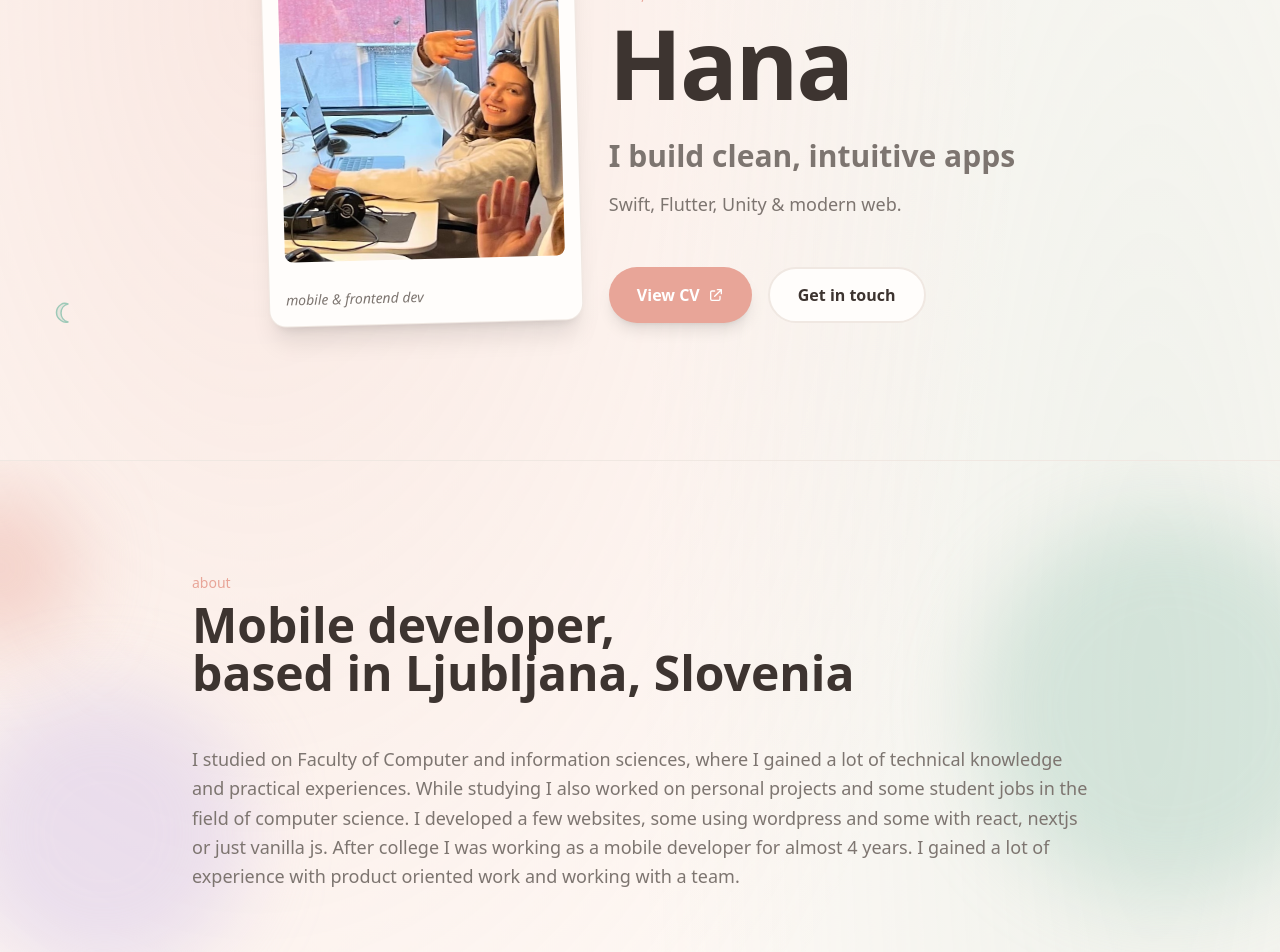
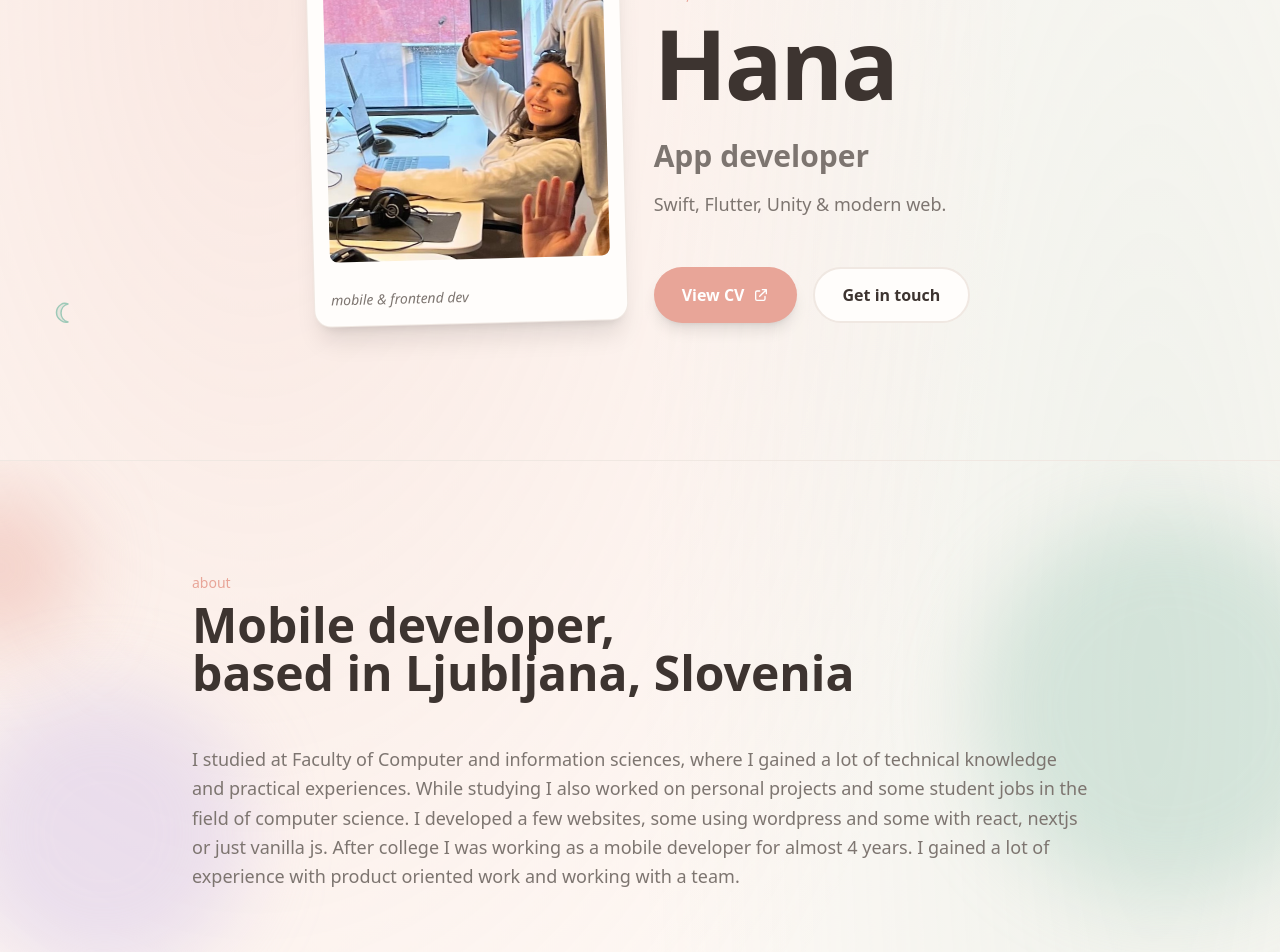
Before and after one commit to hanacurk/hana-dev, a Next.js app: page / in a window 1280 px wide. Shown: the part 340-1292 px from the top of the page. Built offline with nearby package versions, Linux system fonts and the light colour scheme; no server answers.

Commit message:
Fix text

```diff
--- a/app/page.tsx
+++ b/app/page.tsx
@@ -245,7 +245,7 @@ export default function Home() {
               Hana
             </h1>
             <p className="mt-4 font-display text-xl font-semibold text-[var(--muted)] sm:mt-6 sm:text-2xl lg:text-3xl">
-              I build clean, intuitive apps
+              App developer
             </p>
             <p className="mt-4 text-lg leading-relaxed text-[var(--muted)]">
               Swift, Flutter, Unity & modern web.
@@ -296,7 +296,7 @@ export default function Home() {
           </h2>
           <div className="mt-8 grid gap-8 sm:mt-12 sm:gap-12 ">
             <p className="text-lg leading-relaxed text-[var(--muted)]">
-            I studied on Faculty of Computer and information sciences, where I gained a lot of technical knowledge and practical experiences. While studying I also worked on personal projects and some student jobs in the field of computer science. I developed a few websites, some using wordpress and some with react, nextjs or just vanilla js. After college I was working as a mobile developer for almost 4 years. I gained a lot of experience with product oriented work and working with a team.
+            I studied at Faculty of Computer and information sciences, where I gained a lot of technical knowledge and practical experiences. While studying I also worked on personal projects and some student jobs in the field of computer science. I developed a few websites, some using wordpress and some with react, nextjs or just vanilla js. After college I was working as a mobile developer for almost 4 years. I gained a lot of experience with product oriented work and working with a team.
             </p>
           </div>
         </div>
```
